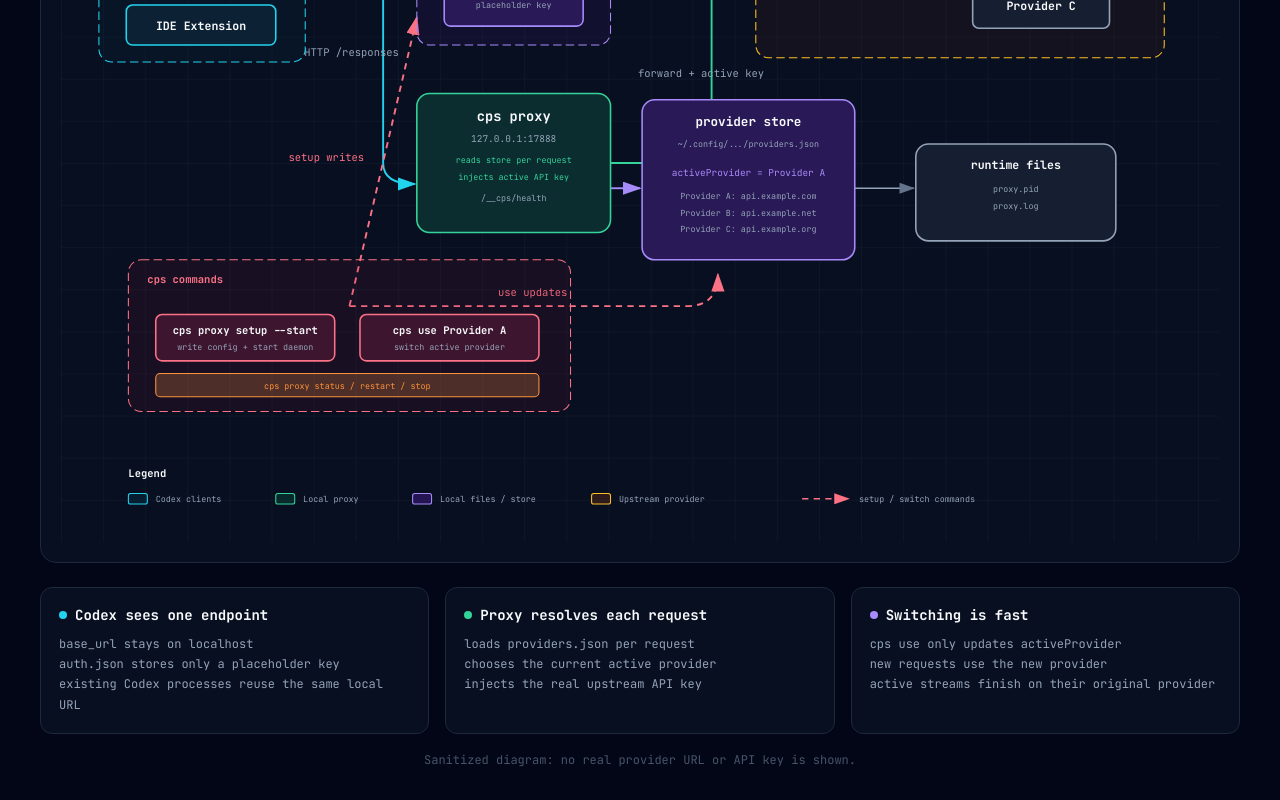
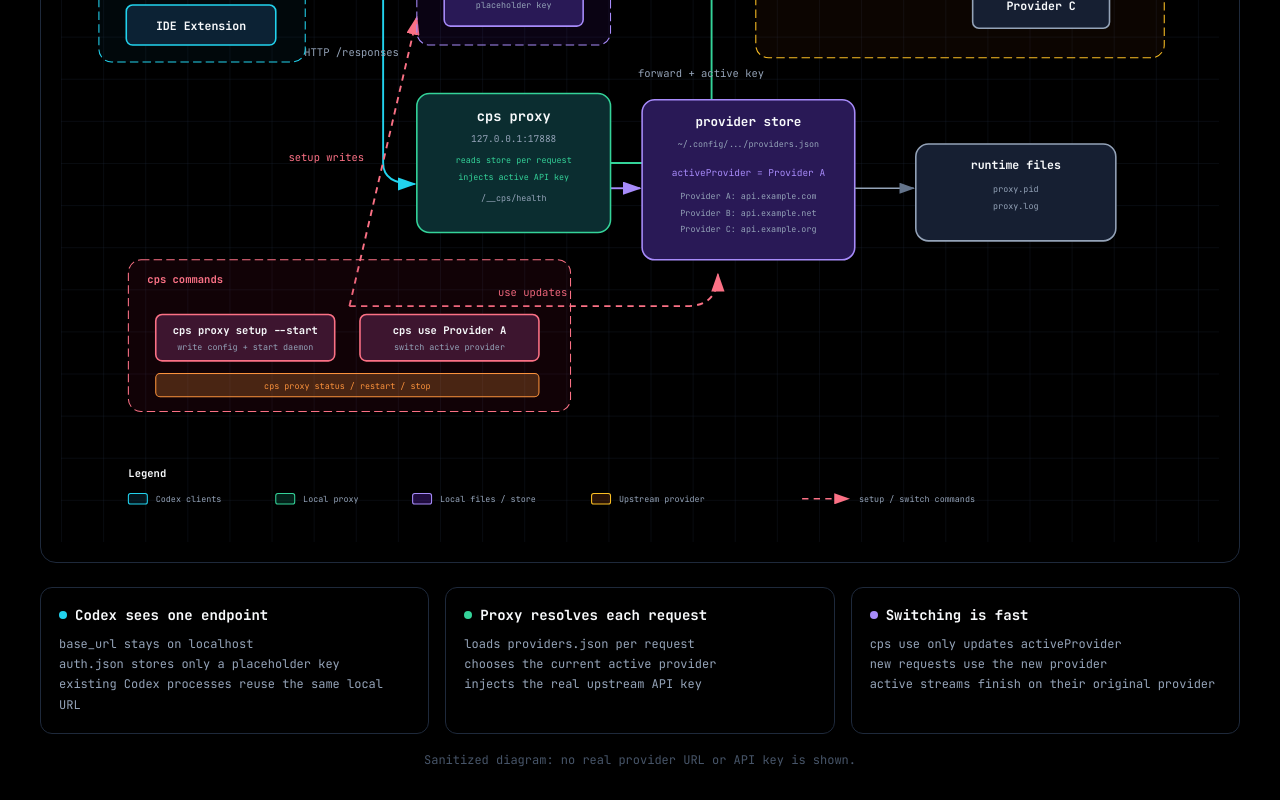
Before and after one commit to Weihong-Liu/codex-provider-switch, a website: page docs/proxy-architecture.html in a window 1280 px wide. Shown: the part 351-1151 px from the top of the page. Drawn offline with Linux system fonts and the light colour scheme.

Commit message:
Use black background for proxy diagram

```diff
--- a/docs/proxy-architecture.html
+++ b/docs/proxy-architecture.html
@@ -15,7 +15,7 @@
     body {
       min-height: 100vh;
       padding: 32px;
-      background: #020617;
+      background: #000000;
       color: #f8fafc;
       font-family: "JetBrains Mono", ui-monospace, SFMono-Regular, Menlo, Consolas, monospace;
     }
@@ -67,7 +67,7 @@
       overflow-x: auto;
       border: 1px solid #1e293b;
       border-radius: 16px;
-      background: rgba(15, 23, 42, 0.52);
+      background: #000000;
       padding: 20px;
     }
 
@@ -87,7 +87,7 @@
     .card {
       border: 1px solid #1e293b;
       border-radius: 12px;
-      background: rgba(15, 23, 42, 0.52);
+      background: #000000;
       padding: 18px;
     }
 
@@ -164,6 +164,7 @@
           </pattern>
         </defs>
 
+        <rect width="1100" height="720" fill="#000000" />
         <rect width="1100" height="720" fill="url(#grid)" />
 
         <!-- Arrows -->
```
